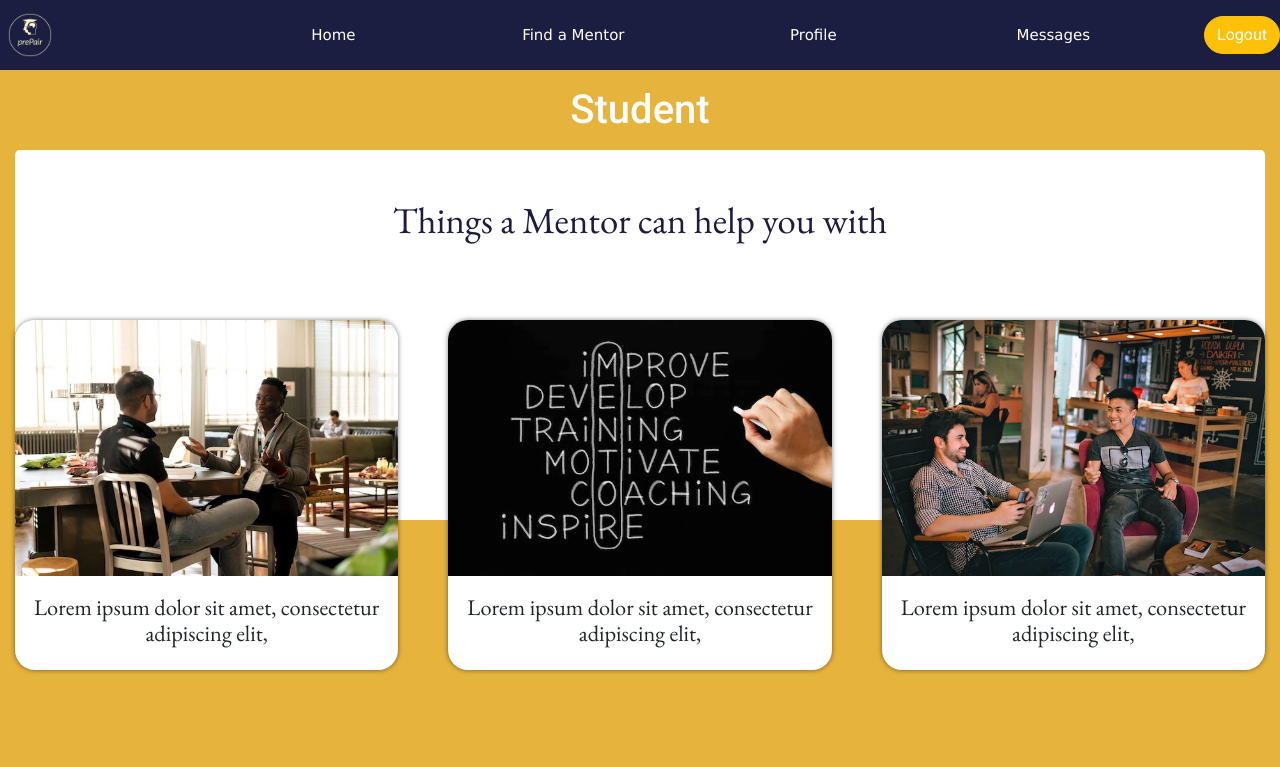
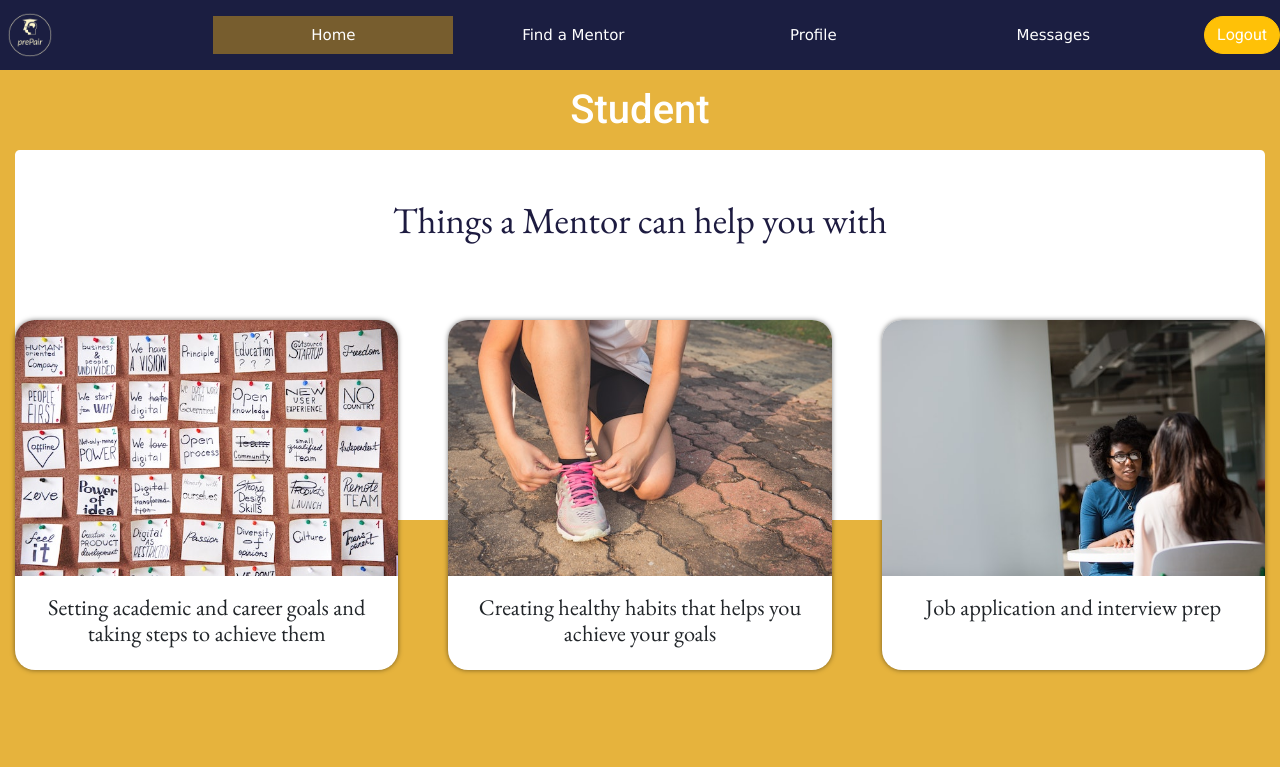
Before and after one commit to gislainm/funathon-2022, a plain HTML site: page client/html/student-page.html in a window 1280 px wide. Shown: the top 767 px of the page. Drawn offline with nearby package versions, Linux system fonts and the light colour scheme.

Commit message:
student page updated

```diff
--- a/client/css/studentStyle.css
+++ b/client/css/studentStyle.css
@@ -17,6 +17,10 @@ body {
 }
 
 .page:hover {
+	background-color: #eaab1771;
+}
+
+.home {
 	background-color: #eaab1771;
 }
 
@@ -42,26 +46,30 @@ header {
 	top: 0;
 	left: 0;
 }
-.nav{
+
+.nav {
 	align-self: center;
 }
 
 .container {
 	max-width: 1500px !important;
 }
-.card-mentor-wrpr{
+
+.card-mentor-wrpr {
 	width: 100%;
-	display:flex;
-	gap:50px;
+	display: flex;
+	gap: 50px;
 	justify-content: center;
 	align-content: center;
 	height: 200px;
 }
-.card-wrpr{
+
+.card-wrpr {
 	width: 100%;
 }
-.card-mentor{
-	width:400px;
+
+.card-mentor {
+	width: 400px;
 	border: 0px solid #1b1e41;
 	border-radius: 20px;
 	box-shadow: 0px 0px 5px rgb(0 0 0 / 50%);
@@ -69,50 +77,58 @@ header {
 	overflow-y: visible;
 	background-color: white;
 }
-.card-mentor p{
+
+.card-mentor p {
 	padding: 18px;
 	font-size: 1.4rem;
 	line-height: 26px;
 	text-align: center;
 	font-family: 'EB Garamond', serif;
 }
-.card-mentor img{
-	width:100%;
+
+.card-mentor img {
+	width: 100%;
 	border-radius: 20px 20px 0 0;
 
 }
-.send-message img{
+
+.send-message img {
 	width: 100%;
 
 }
-.title{
+
+.title {
 	font-size: 2.3rem;
 	margin-bottom: 30px;
 	color: #1D1B40;
 	font-family: 'EB Garamond', serif;
 }
-.space{
+
+.space {
 	height: 250px;
-	background-color: #e1a210ce ;
-}
-.message{
-	padding-top: 100px;
-	background-color:  #e1a210ce;
+	background-color: #e1a210ce;
 }
 
-.mssg p{
+.message {
+	padding-top: 100px;
+	background-color: #e1a210ce;
+}
+
+.mssg p {
 	color: black;
 	font-family: 'Bad Script', cursive;
 	font-size: 14px;
 	font-style: italic;
-	margin:10px
+	margin: 10px
 }
-.mssg-title{
+
+.mssg-title {
 	font-family: 'EB Garamond', serif !important;
 	font-size: 38px !important;
 	color: #1D1B40 !important;
 }
-.text{
+
+.text {
 	display: flex;
 	align-items: center;
 	font-size: 2rem;
@@ -120,15 +136,18 @@ header {
 
 
 }
-.text a{
+
+.text a {
 	text-decoration: none;
 	color: #1D1B40;
 	font-size: 3rem;
 }
-.meeting-mentor{
+
+.meeting-mentor {
 	background-color: #e1a210ce;
 }
-.img-st{
+
+.img-st {
 	width: 100%;
 }
 
@@ -138,7 +157,7 @@ header {
 	font-style: normal;
 	font-size: 51px !important;
 	line-height: 7;
-	margin:0 28px;
+	margin: 0 28px;
 	letter-spacing: normal;
 	text-transform: none;
 	display: inline-block;
@@ -148,3 +167,7 @@ header {
 	font-feature-settings: "liga";
 	-webkit-font-smoothing: antialiased;
 }
+
+section {
+	margin-bottom: 100px;
+}
--- a/client/html/student-page.html
+++ b/client/html/student-page.html
@@ -19,7 +19,7 @@
                     <img class="logoDesign" src="../images/prePair-logos_transparent.png">
                 </div>
                 <ul class="nav col-10 col-lg-10 me-lg-10 mb-2 mb-md-0 ml-5">
-                    <div><a href="student-page.html" class="nav-link  text-white page">Home</a></div>
+                    <div><a href="student-page.html" class="nav-link  text-white page home">Home</a></div>
                     <div><a href="#" class="nav-link  text-white page">Find a Mentor</a></div>
                     <div><a href="profile.html" class="nav-link  text-white page">Profile</a></div>
                     <div><a href="#" class="nav-link  text-white page">Messages</a></div>
@@ -36,16 +36,16 @@
                     <h1 class="text-center p-5 title">Things a Mentor can help you with</h1>
                     <div class="card-mentor-wrpr">
                         <div class="card-mentor">
-                            <img src="../images/photo1.jpg" alt="">
-                            <p>Lorem ipsum dolor sit amet, consectetur adipiscing elit,</p>
+                            <img src="../images/plans.jpg" alt="">
+                            <p>Setting academic and career goals and taking steps to achieve them</p>
                         </div>
                         <div class="card-mentor">
-                            <img src="../images/photo2.jpeg" alt="">
-                            <p>Lorem ipsum dolor sit amet, consectetur adipiscing elit,</p>
+                            <img src="../images/habits.jpg" alt="">
+                            <p>Creating healthy habits that helps you achieve your goals</p>
                         </div>
                         <div class="card-mentor">
-                            <img src="../images/photo4.jpg" alt="">
-                            <p>Lorem ipsum dolor sit amet, consectetur adipiscing elit,</p>
+                            <img src="../images/interview.jpg" alt="">
+                            <p>Job application and interview prep</p>
                         </div>
 
                     </div>
@@ -54,22 +54,19 @@
                     </div>
                     <div class="d-flex  meeting-mentor">
                         <div>
-                             <img  class="img-st img-thumbnail" src="../images/photo4.jpg" alt="">
+                            <img class="img-st img-thumbnail" src="../images/meeting.jpg" alt="">
                         </div>
 
                         <span class="text-center text p-3">
-
-                                <a href="#">Prepair before meeting your metor</a><span class="material-symbols-outlined">
-                                    arrow_forward_ios
-                                    </span>
-
-
-
-
+                            <a href="https://www.get.mentoringcomplete.com/blog/bid/88274/6-tips-for-mentorees-to-prepare-for-meetings-with-a-mentor"
+                                target="_blank">Prepair
+                                before meeting your metor</a><span class="material-symbols-outlined">
+                                arrow_forward_ios
                             </span>
+                        </span>
                     </div>
                     <div class="message d-flex">
-                        <div class="p-5 mssg text-dark" >
+                        <div class="p-5 mssg text-dark">
                             <p class="mssg-title mb-5 text-center">Template of a message to send to potential mentor</p>
                             <p>Hi (Mentor name),</p>
                             <p>I am reaching out because I noticed your profile on PrePair. I found your career path
--- /dev/null
+++ b/client/js/hometab.js
@@ -0,0 +1,2 @@
+"use strict";
+/*eslint-disable */
```
Also changed, not shown: client/images/habits.jpg (added), client/images/interview.jpg (added), client/images/meeting.jpg (added), client/images/plans.jpg (added), 2 other files. Lines whose indentation alone changed are shown as unchanged.
